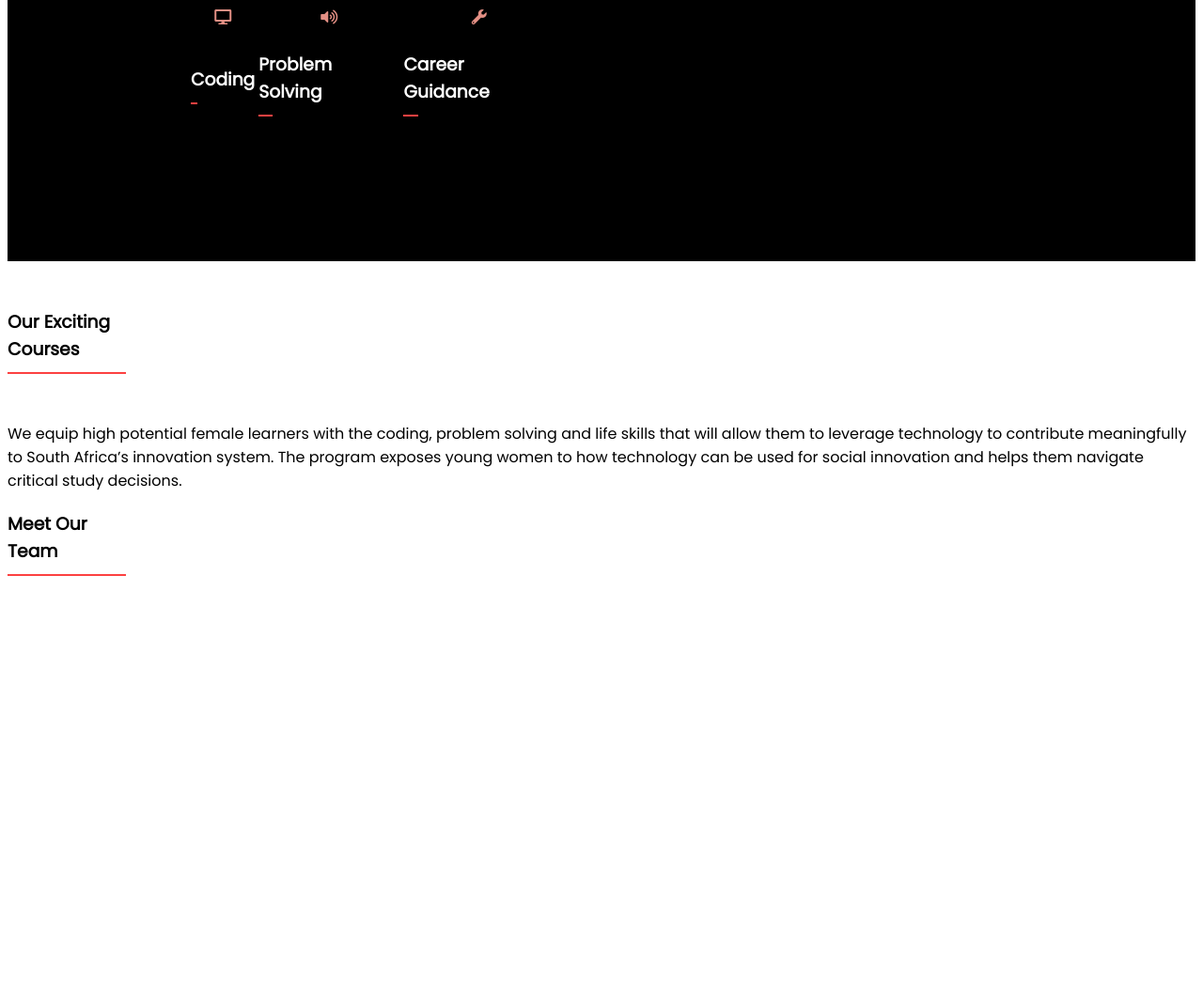
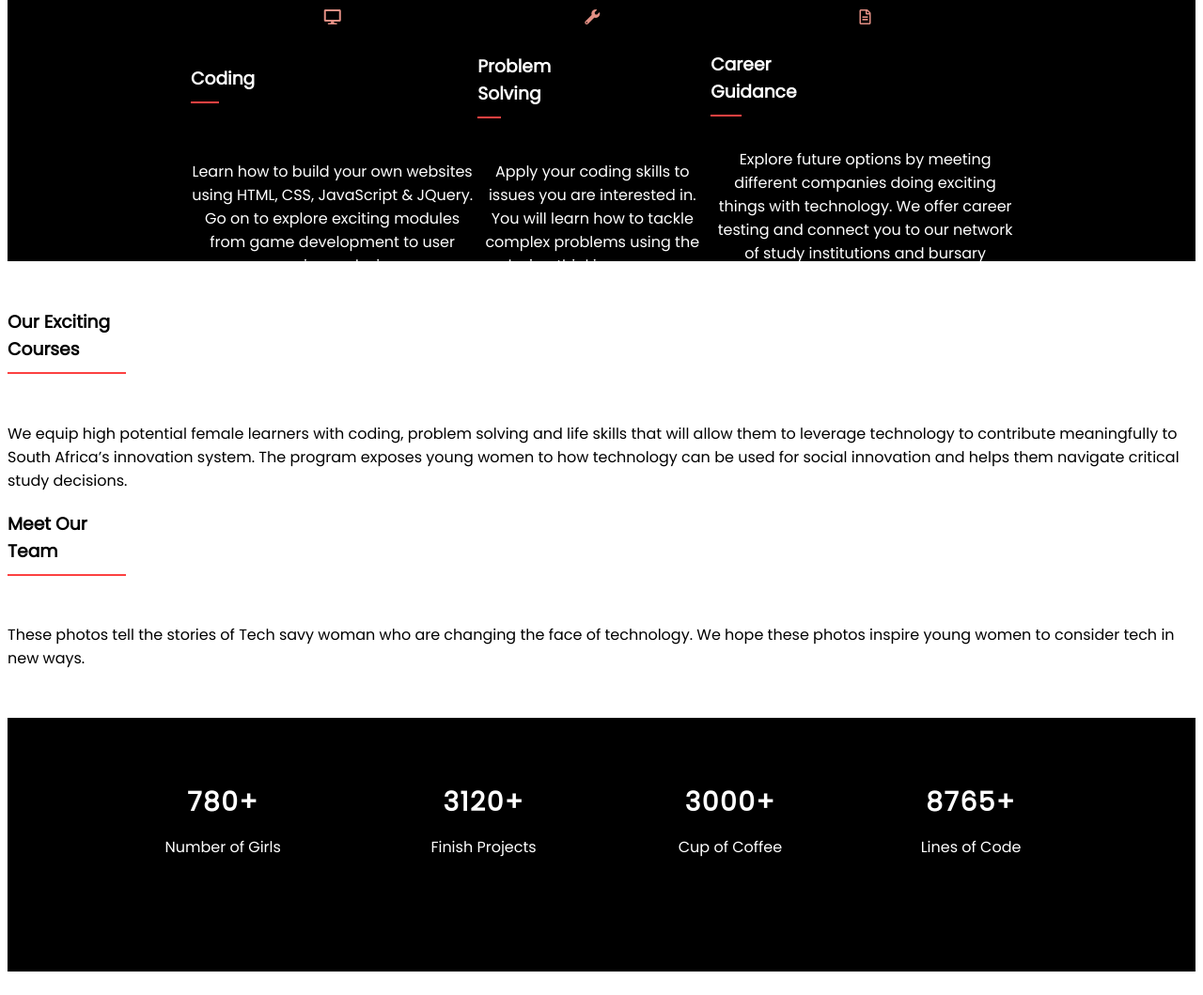
Before and after one commit to SamJose123/code4ct, a plain HTML site: page index.html in a window 1280 px wide. Shown: the part 907-1966 px from the top of the page at 94% size. Before the commit the page ends 1570 px from the top, so only its background shows below. Drawn offline with Linux system fonts and the light colour scheme; files whose address does not match are found by name.

Commit message:
counters block and text for the team

```diff
--- a/index.html
+++ b/index.html
@@ -7,6 +7,7 @@
     <meta name="viewport" content="width=device-width, initial-scale=1">
     <link href="https://fonts.googleapis.com/css?family=Poppins" rel="stylesheet">
     <link rel="stylesheet" type="text/css" media="screen" href="css/main.css" />
+    <link rel="stylesheet" href="https://use.fontawesome.com/releases/v5.5.0/css/all.css" integrity="sha384-B4dIYHKNBt8Bc12p+WXckhzcICo0wtJAoU8YZTY5qE0Id1GSseTk6S+L3BlXeVIU" crossorigin="anonymous">
     <link rel="stylesheet" href="https://use.fontawesome.com/releases/v5.5.0/css/all.css" integrity="sha384-B4dIYHKNBt8Bc12p+WXckhzcICo0wtJAoU8YZTY5qE0Id1GSseTk6S+L3BlXeVIU" crossorigin="anonymous">
     <script src="main.js"></script>
 </head>
@@ -67,19 +68,19 @@
             <tbody>
                 <tr style="color:#e38f84;">
                     <td><i class="fas fa-desktop"></i></td>
-                    <td><i class="fas fa-volume-up"></i></td>
                     <td><i class="fas fa-wrench"></i></td>
+                    <td><i class="far fa-file-alt"></i></td>
                 </tr>
                 <tr style="color:white;">
                     <td><h3>Coding</h3></td>
                     <td><h3>Problem Solving</h3></td>
                     <td><h3>Career Guidance</h3></td>
                 </tr>
-                <!-- <tr style= "color:white">
-                    <td><p>Learn how to build your own websites using HTML, CSS, JavaScript &amp; JQuery. Go on to explore exciting modules from game development to user experience design.</p></td>
-                    <td><p>Learn how to pitch ideas, represent yourself online, communicate professionally and work with online collaboration tools.</p></td>
+                <tr style= "color:white">
+                    <td><p>Learn how to build your own websites using HTML, CSS, JavaScript & JQuery. Go on to explore exciting modules from game development to user experience design.</p></td>
                     <td><p>Apply your coding skills to issues you are interested in. You will learn how to tackle complex problems using the design thinking process.</p></td>
-                </tr> -->
+                    <td><p>Explore future options by meeting different companies doing exciting things with technology. We offer career testing and connect you to our network of study institutions and bursary programs.</p></td>
+                </tr>
             </tbody>
         </table>
     </div>
@@ -87,7 +88,7 @@
     <div class="Courses" id="courses">
         <div class="oec">
             <h3>Our Exciting Courses</h3>
-            <p>We equip high potential female learners with the coding, problem solving and life skills that will allow them to leverage technology to contribute meaningfully to South Africa’s innovation system. The program exposes young women to how technology can be used for social innovation and helps them navigate critical study decisions.</p>
+            <p>We equip high potential female learners with coding, problem solving and life skills that will allow them to leverage technology to contribute meaningfully to South Africa’s innovation system. The program exposes young women to how technology can be used for social innovation and helps them navigate critical study decisions.</p>
         </div>
 
         <div></div>
@@ -100,8 +101,33 @@
     <div class="Team">
         <div class="mot">
             <h3>Meet Our Team</h3>
+            <p>These photos tell the stories of Tech savy woman who are changing the face of technology. We hope these photos inspire young women to consider tech in new ways.</p>
 
+            <div></div>
+            <div></div>
+            <div></div>
+            <div></div>
         </div>
+    </div>
+
+    <div class="CountUp">
+
+        <table style="position:absolute; margin-top:3.6%; padding-right:10%; padding-left:6.5%; width:100%;">
+            <tbody><tr style="width:100%; color:white;">
+            <td style="padding-top:2%; padding-left:2%; padding-right:2%; padding-bottom:1%; font-size:28px; font-weight:bold; letter-spacing:1.6px;" class="counter" data-count="780">780+</td>
+            <td style="padding-top:2%; padding-left:2%; padding-right:2%; padding-bottom:1%; font-size:28px; font-weight:bold; letter-spacing:1.6px;" class="counter" data-count="3120">3120+</td>
+            <td style="padding-top:2%; padding-left:2%; padding-right:2%; padding-bottom:1%; font-size:28px; font-weight:bold; letter-spacing:1.6px;" class="counter" data-count="3000">3000+</td>
+            <td style="padding-top:2%; padding-left:2%; padding-right:2%; padding-bottom:1%; font-size:28px; font-weight:bold; letter-spacing:1.6px;" class="counter" data-count="8765">8765+</td>
+            </tr>
+            <tr style="width:100%; color:white;">
+            <td>Number of Girls</td>
+            <td>Finish Projects</td>
+            <td>Cup of Coffee</td>
+            <td>Lines of Code</td>
+            </tr>
+        </tbody></table>
+        </div>
+
     </div>
 
 </body>
--- a/sass/main.scss
+++ b/sass/main.scss
@@ -162,3 +162,11 @@ td {
     // font-family: $font-family;
     text-align: left;
 }
+
+.CountUp {
+    background-color: black;
+    margin-top: 4%;
+    margin-bottom: 2%;
+    clear: both;
+    height: 270px;
+}
```
Also changed, not shown: css/main.css, 2 other files.
